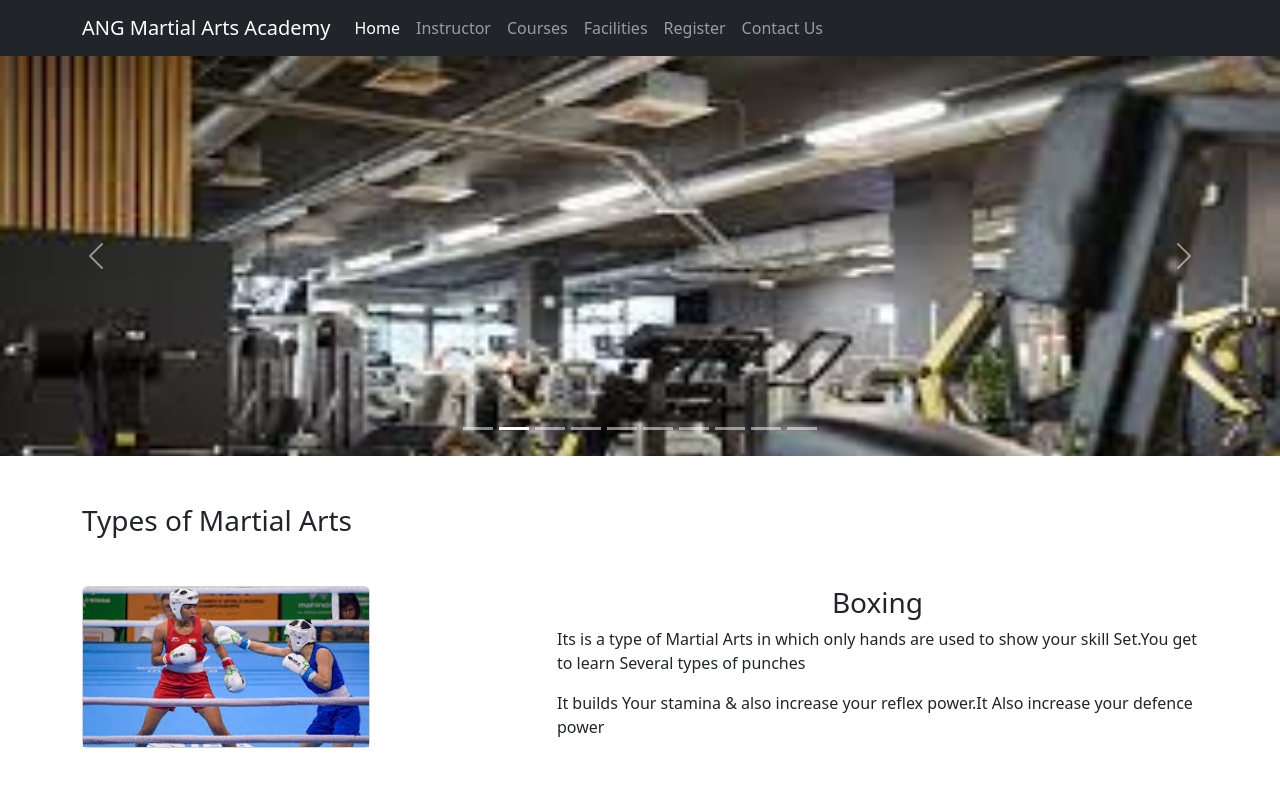
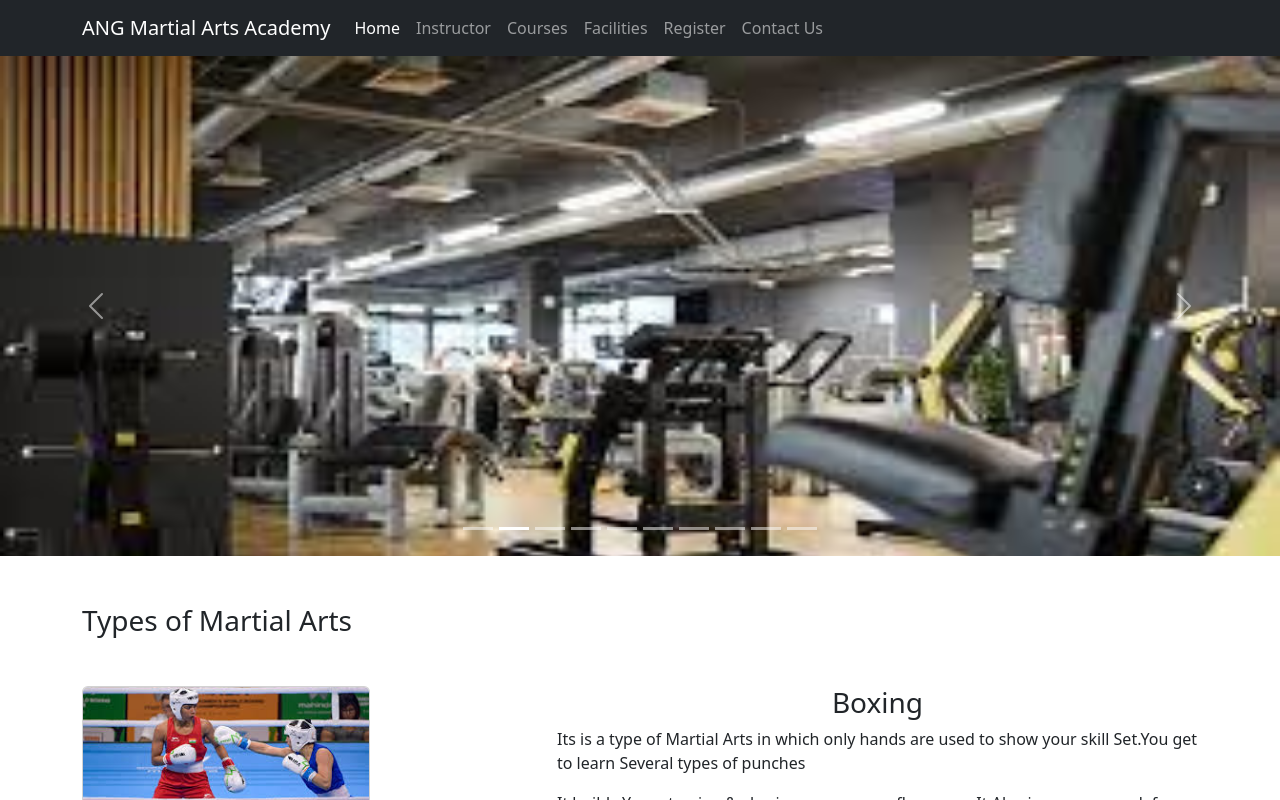
Before and after one commit to numair2000/wptproject, a React (Create React App) app: page / in a window 1280 px wide. Shown: the top 800 px of the page. Built offline with nearby package versions, Linux system fonts and the light colour scheme.

Commit message:
modified

```diff
--- a/src/components/Facilities.jsx
+++ b/src/components/Facilities.jsx
@@ -1,5 +1,5 @@
 import { Button, Card, Col, Container, Row } from "react-bootstrap";
-import img1 from '../images/karate1.jpeg'
+import img1 from '../images/gym.jpeg'
 import img2 from '../images/swim.jpeg'
 import img3 from '../images/court.jpeg'
 import img4 from '../images/supplement.jpg'
--- a/src/components/Instructor.jsx
+++ b/src/components/Instructor.jsx
@@ -71,7 +71,7 @@ export function Instructor() {
           </Accordion.Body>
         </Accordion.Item>
         <Accordion.Item eventKey="3">
-          <Accordion.Header>Numair shaikh</Accordion.Header>
+          <Accordion.Header>Numair Shaikh</Accordion.Header>
           <Accordion.Body>
             <img
               style={{ height: "50vh" }}
--- a/src/style/TopHeadlines.css
+++ b/src/style/TopHeadlines.css
@@ -5,7 +5,7 @@
     height: 170px;
 }
 .cor1{
-    height: 400px;
+    height: 500px;
 }
 .col1{
     height: 250px;
```
